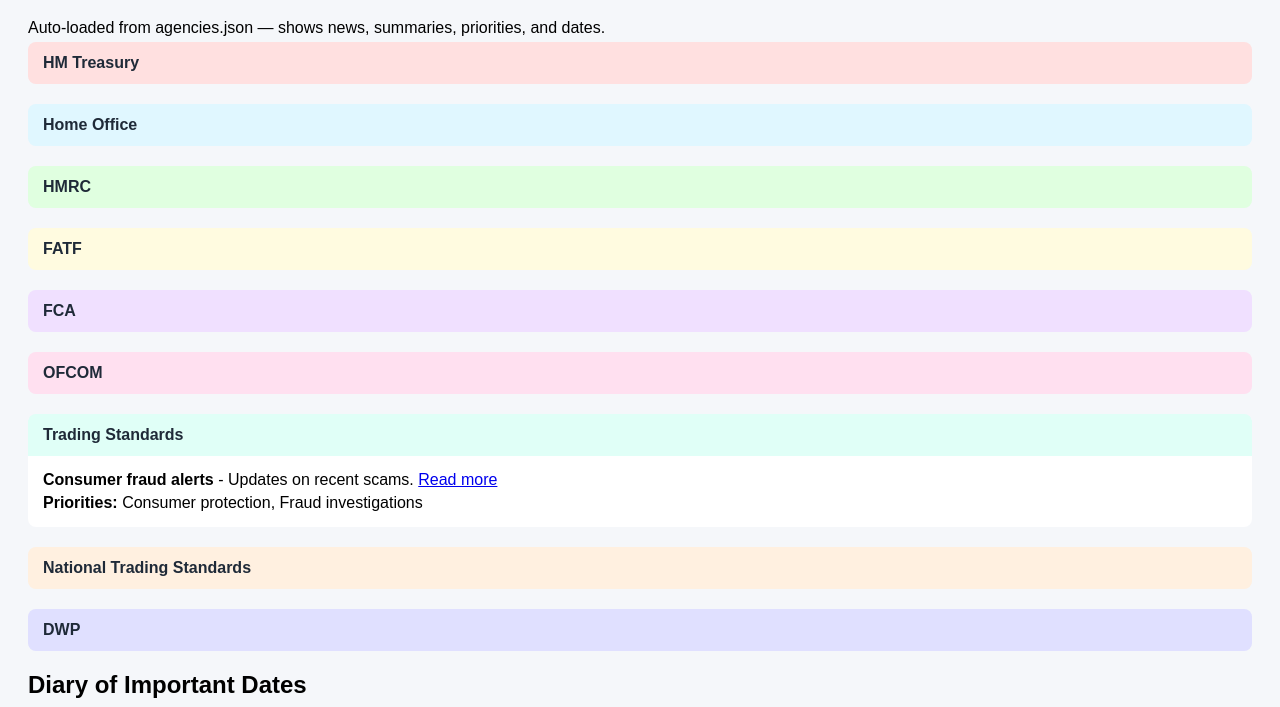
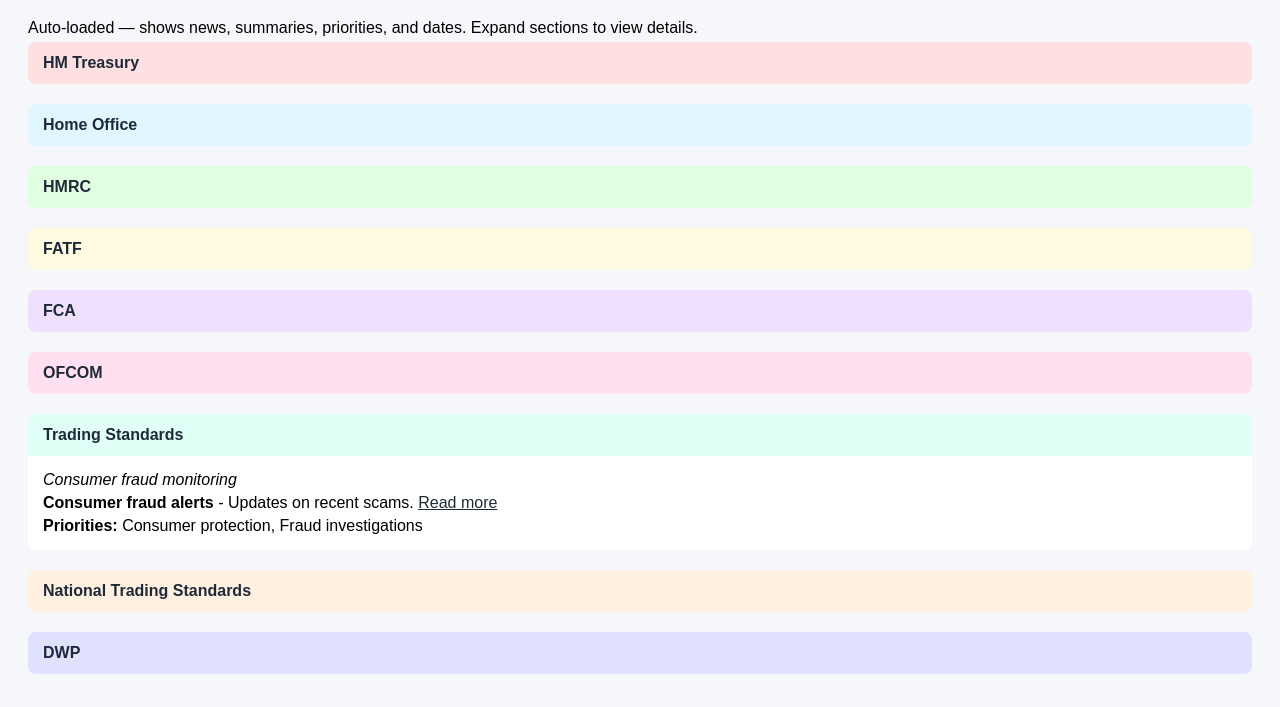
Before and after one commit to Sir95-uk/aml-news-dashboard, a plain HTML site: page index.html in a window 1280 px wide. Both pictures are taken after a click on the button "Trading Standards". Shown: the part 89-796 px from the top of the page. Drawn offline with Linux system fonts and the light colour scheme.

Commit message:
Update index.html

```diff
--- a/index.html
+++ b/index.html
@@ -7,6 +7,7 @@
 <style>
   body { font-family: Arial, sans-serif; padding: 20px; background: #f5f7fa; }
   h1 { color: #1f2a38; text-align: center; }
+  h2 { color: #1f2a38; margin-top: 30px; }
   .section { margin-bottom: 20px; border-radius: 8px; overflow: hidden; transition: all 0.3s ease; }
   button { width: 100%; text-align: left; padding: 12px 15px; font-size: 16px; cursor: pointer; border: none; outline: none; color: #1f2a38; font-weight: bold; }
   button.hm-treasury { background: #ffe0e0; }
@@ -21,6 +22,7 @@
   .content { max-height: 0; overflow: hidden; transition: max-height 0.4s ease, opacity 0.4s ease; padding: 0 15px; opacity: 0; background: #fff; }
   .content.open { opacity: 1; padding: 10px 15px; }
   p, li { margin: 5px 0; }
+  a { color: #1f2a38; text-decoration: underline; }
   table { width: 100%; border-collapse: collapse; margin-top: 10px; }
   th, td { border: 1px solid #ccc; padding: 8px; text-align: left; }
   tr:hover { background-color: #f0f0f0; }
@@ -28,7 +30,7 @@
 </head>
 <body>
 <h1>AML & Regulatory Dashboard</h1>
-<p>Auto-loaded from agencies.json — shows news, summaries, priorities, and dates.</p>
+<p>Auto-loaded — shows news, summaries, priorities, and dates. Expand sections to view details.</p>
 
 <div id="dashboard"></div>
 
@@ -46,10 +48,10 @@
 </table>
 
 <script>
-// Agencies data
 const agenciesData = [
   {
     name: "HM Treasury",
+    subtitle: "Crossover with FCA: Financial regulations & AML compliance",
     news: [
       { title: "New AML guidance", summary: "Updated AML rules for firms.", tags: ["AML"], link:"https://www.gov.uk/government/publications/anti-money-laundering-guidance" },
       { title: "Budget 2026", summary: "Budget focuses on AML compliance.", tags: ["AML","Payment"], link:"https://www.gov.uk/government/publications/budget-2026" }
@@ -59,6 +61,7 @@ const agenciesData = [
   },
   {
     name: "Home Office",
+    subtitle: "Crossover with FCA: Border security & AML investigations",
     news: [
       { title: "Immigration reform announced", summary: "Policy update related to border and AML investigations.", tags:["AML"], link:"https://www.gov.uk/government/news/immigration-reform" }
     ],
@@ -67,6 +70,7 @@ const agenciesData = [
   },
   {
     name: "HMRC",
+    subtitle: "Crossover with FCA: Tax compliance & crypto supervision",
     news: [
       { title: "Crypto reporting requirements updated", summary: "New guidance for crypto transactions.", tags:["AML","Crypto"], link:"https://www.gov.uk/government/organisations/hm-revenue-customs" }
     ],
@@ -75,6 +79,7 @@ const agenciesData = [
   },
   {
     name: "FATF",
+    subtitle: "Global AML standards & UK evaluation",
     news: [
       { title: "Next MER scheduled", summary: "UK evaluation of AML regime effectiveness.", tags:["AML","Global"], link:"https://www.fatf-gafi.org/publications/mutualevaluations/" }
     ],
@@ -83,6 +88,7 @@ const agenciesData = [
   },
   {
     name: "FCA",
+    subtitle: "Supervision of authorized firms & crypto oversight",
     news: [
       { title: "REP CRIM update guidance released", summary: "New guidance for authorized firms.", tags:["AML","FCA"], link:"https://www.fca.org.uk/news/press-releases" }
     ],
@@ -91,6 +97,7 @@ const agenciesData = [
   },
   {
     name: "OFCOM",
+    subtitle: "Crossover with FCA: Communications oversight",
     news: [
       { title: "Telecom sector regulatory update", summary: "Ongoing supervision of digital communications.", tags:["Regulation","Telecom"], link:"https://www.ofcom.org.uk/news" }
     ],
@@ -99,6 +106,7 @@ const agenciesData = [
   },
   {
     name: "Trading Standards",
+    subtitle: "Consumer fraud monitoring",
     news: [
       { title: "Consumer fraud alerts", summary: "Updates on recent scams.", tags:["Fraud","Consumer"], link:"https://www.tradingstandards.uk/news" }
     ],
@@ -107,6 +115,7 @@ const agenciesData = [
   },
   {
     name: "National Trading Standards",
+    subtitle: "National oversight & coordination",
     news: [
       { title: "National fraud reporting", summary: "Summary of national scam cases.", tags:["Fraud"], link:"https://www.nationaltradingstandards.uk/news" }
     ],
@@ -115,6 +124,7 @@ const agenciesData = [
   },
   {
     name: "DWP",
+    subtitle: "Benefit fraud & integrity",
     news: [
       { title: "Benefit fraud update", summary: "Measures to reduce fraud in benefits system.", tags:["Fraud","DWP"], link:"https://www.gov.uk/government/organisations/department-for-work-pensions" }
     ],
@@ -141,11 +151,9 @@ agenciesData.forEach((agency) => {
 
   const content = document.createElement('div');
   content.className = 'content';
-
-  const newsHTML = agency.news.map(n => `<p><strong>${n.title}</strong> - ${n.summary} <a href="${n.link}" target="_blank">Read more</a></p>`).join('');
-  const prioritiesHTML = `<p><strong>Priorities:</strong> ${agency.priorities.join(', ')}</p>`;
-
-  content.innerHTML = newsHTML + prioritiesHTML;
+  content.innerHTML = `<p><em>${agency.subtitle}</em></p>` +
+    agency.news.map(n => `<p><strong>${n.title}</strong> - ${n.summary} <a href="${n.link}" target="_blank">Read more</a></p>`).join('') +
+    `<p><strong>Priorities:</strong> ${agency.priorities.join(', ')}</p>`;
   section.appendChild(content);
 
   dashboard.appendChild(section);
```
